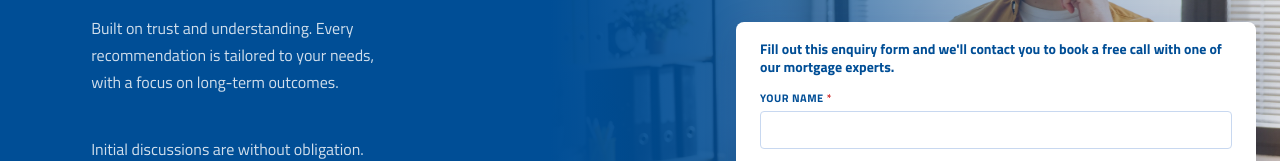
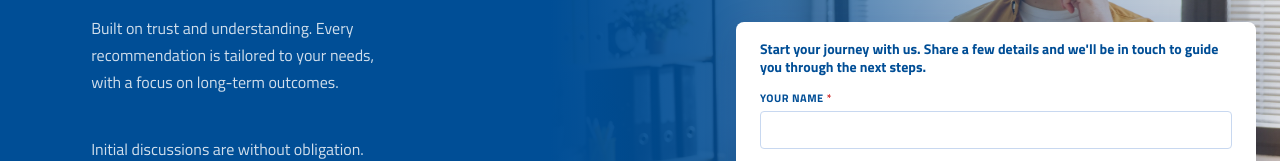
Before and after one commit to sunith21/website3, a website: page index.html in a window 1280 px wide. Shown: the part 239-400 px from the top of the page. Drawn offline with Linux system fonts and the light colour scheme.

Commit message:
new changes 15.04.26

```diff
--- a/index.html
+++ b/index.html
@@ -100,7 +100,7 @@
     </div>
     <div class="hero-enquiry-form">
       <div class="hero-form-card">
-        <h3 class="hero-form-title">Fill out this enquiry form and we'll contact you to book a free call with one of our mortgage experts.</h3>
+        <h3 class="hero-form-title">Start your journey with us. Share a few details and we'll be in touch to guide you through the next steps.</h3>
         <form id="heroEnquiryForm" action="https://formsubmit.co/leads@rosmortgages.com" method="POST">
           <input type="hidden" name="_subject" value="New Enquiry - ROS Mortgages Hero Form" />
           <input type="hidden" name="_captcha" value="false" />
```
